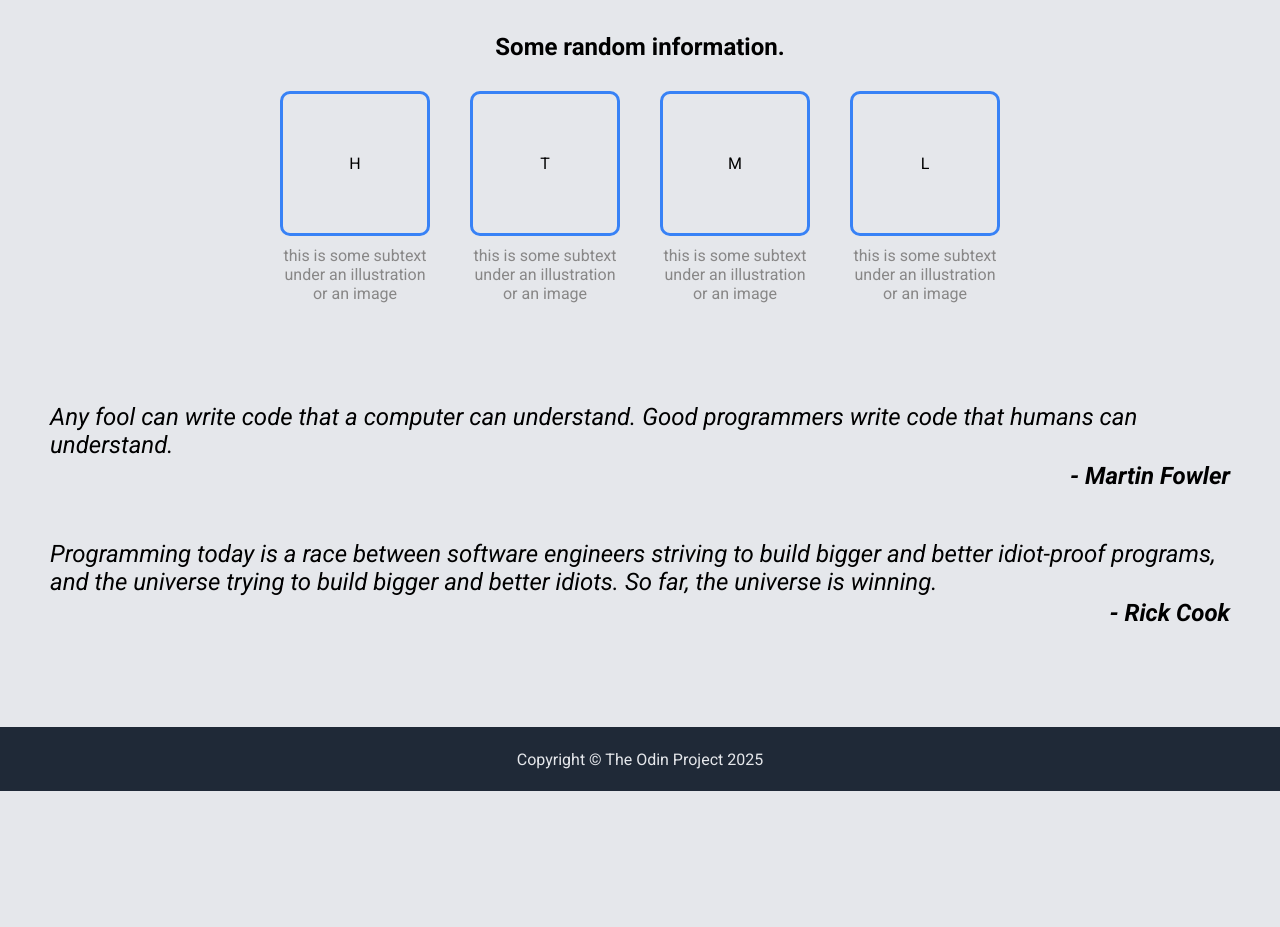
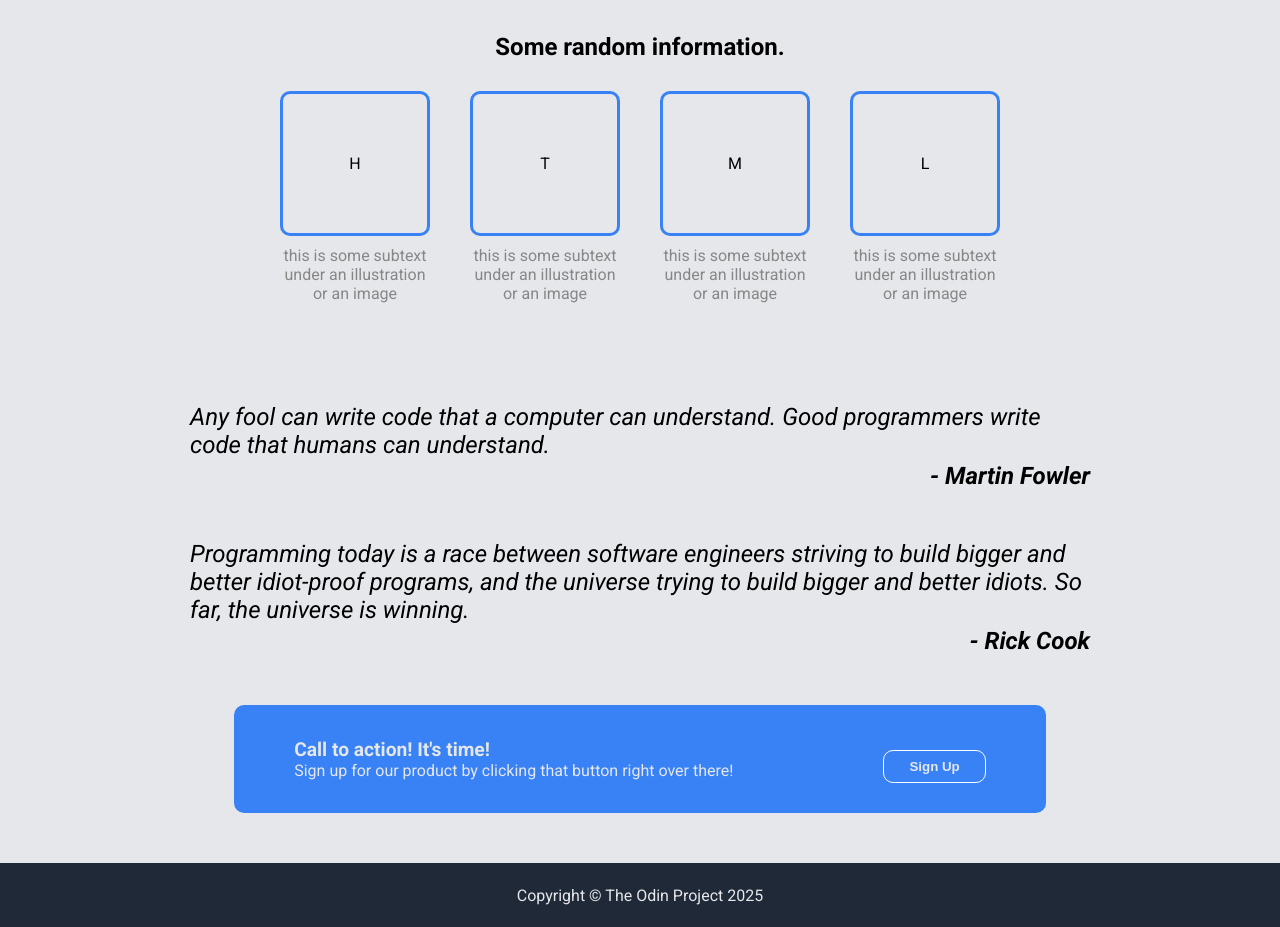
Before and after one commit to AkitaLuna/top-landing-page, a plain HTML site: page index.html in a window 1280 px wide. Shown: the part 374-1301 px from the top of the page. Before the commit the page ends 1165 px from the top, so only its background shows below. Drawn offline with Linux system fonts and the light colour scheme.

Commit message:
create the total webpage Added the final section and checked on different window sizes. Seems decent.

```diff
--- a/index.html
+++ b/index.html
@@ -49,6 +49,14 @@
 <p>- Rick Cook</p>
     </blockquote>
 </div>
+<div class="action">
+    <div class="action-text">
+        <p>Call to action! It's time!</p>
+        <p>Sign up for our product by clicking that button right over there!</p>
+      </div>
+      <div class="action-button">
+        <input class="button second-button" type="button" value="Sign Up">
+</div>
 </main>
 <footer>
     <div class="footer">
--- a/styles.css
+++ b/styles.css
@@ -136,6 +136,7 @@ footer {
 }
 
 .quote {
+    max-width: 900px;
     padding-top: 100px;
     font-style: italic;
     font-size: 24px;
@@ -151,3 +152,23 @@ blockquote {
     font-weight: bold;
     padding-top: 3px;
 }
+
+.action {
+    display: flex;
+    gap: 150px;
+    justify-content: center;
+    align-items: center;
+    background-color: #3882F6;
+    padding: 30px 60px;
+    border-radius: 10px;
+    color: var(--ptextcolor);
+}
+
+.action-text p:first-of-type {
+    font-weight: bold;
+    font-size: 1.2em;
+}
+
+.second-button {
+  border: 1px solid white;
+}
```
